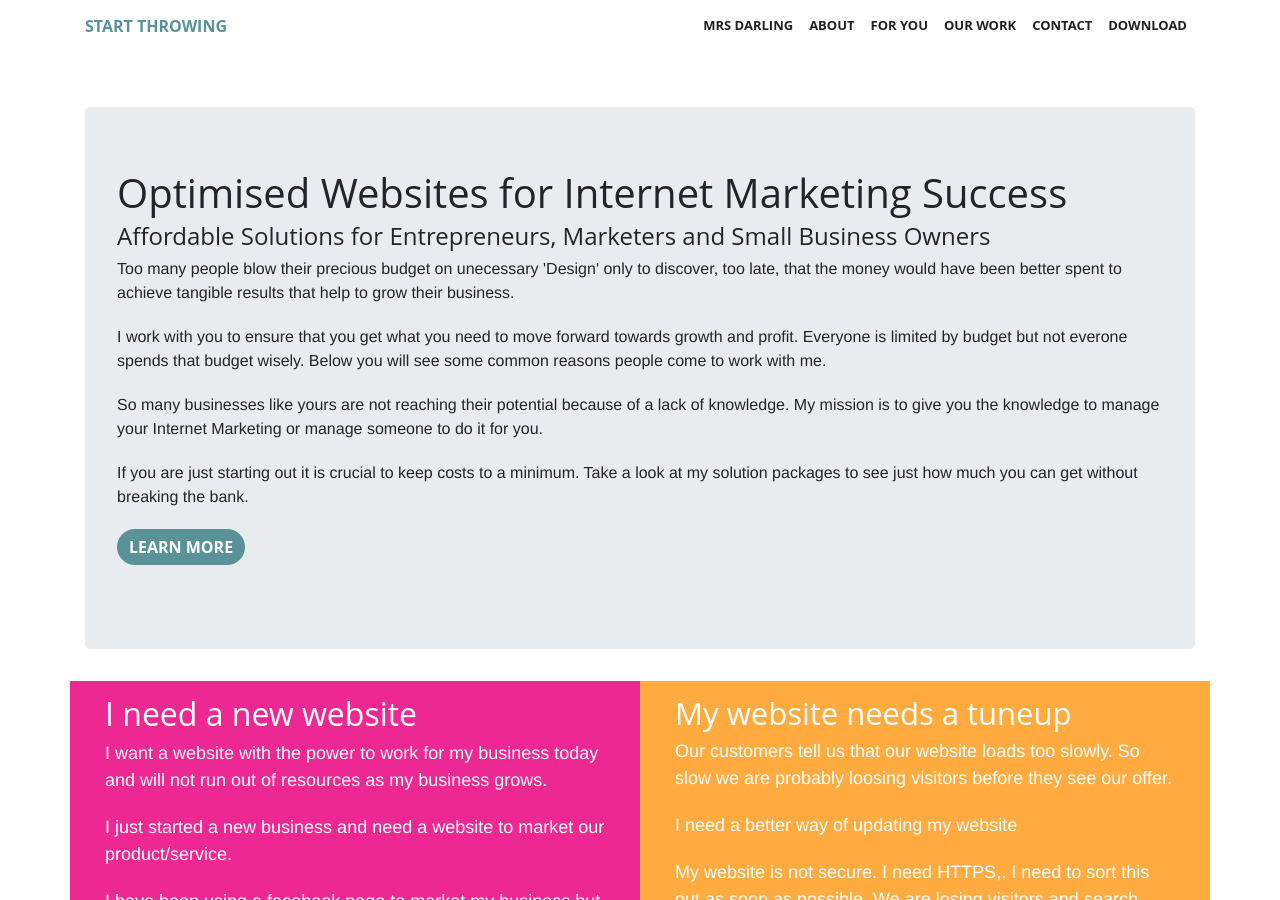
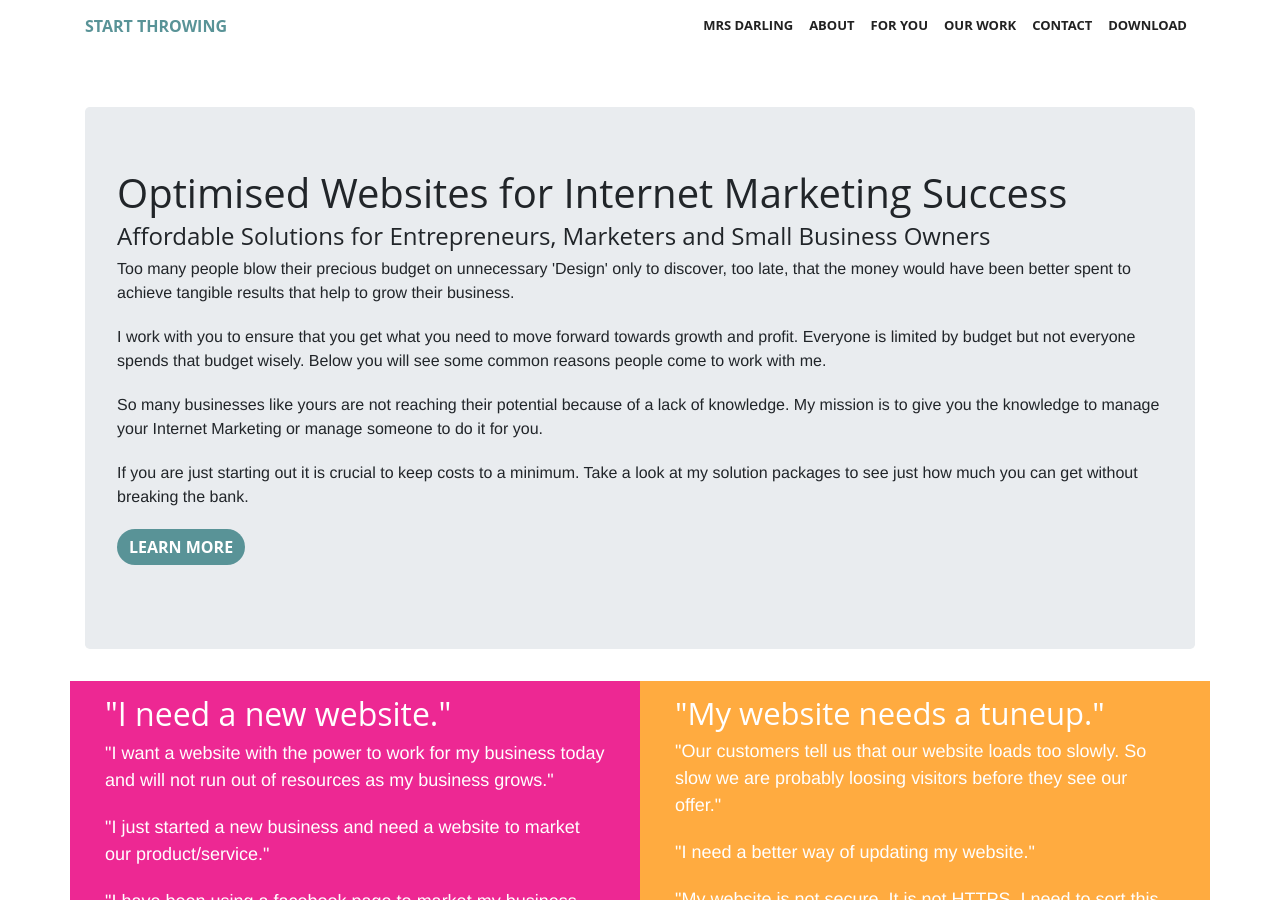
Before and after one commit to primertest-org/ADAADA, a Jekyll site: the page built from index.html, in a window 1280 px wide and 900 px high, scrolled down 893 px. Built offline with Jekyll 4.4.1, drawn with Linux system fonts in a browser that asks for light colours; some web fonts are replaced; some of the changed text lies outside the part shown; grey boxes are pictures that could not be loaded.

Commit message:
Updated '_includes/about.html' via CloudCannon

```diff
--- a/_includes/about.html
+++ b/_includes/about.html
@@ -1,39 +1,39 @@
 <section id="about">
 <div>
         <div class="container">
-            <div class="jumbotron d-inline-block editable"><h1>Optimised Websites for Internet Marketing Success</h1><h1 style="font-size:24px;">Affordable Solutions for Entrepreneurs, Marketers and Small Business Owners</h1><p>Too many people blow their precious budget on unecessary 'Design' only to discover, too late, that the money would have been better spent to achieve tangible results that help to grow their business.</p><p>I work with you to ensure that you get what you need to move forward towards growth and profit. Everyone is limited by budget but not everone spends that budget wisely. Below you will see some common reasons people come to work with me.</p><p>So many businesses like yours are not reaching their potential because of a lack of knowledge. My mission is to give you the knowledge to manage your Internet Marketing or manage someone to do it for you.</p><p>If you are just starting out it is crucial to keep costs to a minimum. Take a look at my solution packages to see just how much you can get without breaking the bank.</p><p><a class="btn btn-primary cc-active" role="button" href="#">Learn more</a></p></div>
+            <div class="jumbotron d-inline-block editable"><h1>Optimised Websites for Internet Marketing Success</h1><h1 style="font-size:24px;">Affordable Solutions for Entrepreneurs, Marketers and Small Business Owners</h1><p>Too many people blow their precious budget on unnecessary 'Design' only to discover, too late, that the money would have been better spent to achieve tangible results that help to grow their business.</p><p>I work with you to ensure that you get what you need to move forward towards growth and profit. Everyone is limited by budget but not everyone spends that budget wisely. Below you will see some common reasons people come to work with me.</p><p>So many businesses like yours are not reaching their potential because of a lack of knowledge. My mission is to give you the knowledge to manage your Internet Marketing or manage someone to do it for you.</p><p>If you are just starting out it is crucial to keep costs to a minimum. Take a look at my solution packages to see just how much you can get without breaking the bank.</p><p><a class="btn btn-primary cc-active" role="button" href="#">Learn more</a></p></div>
         </div>
 
 <div class="container">
             <div class="row projects">
                 <div class="col-sm-6 col-lg-6 col-xl-6 offset-lg-0 item" style="background-color:#ed2893;padding-top:15px;padding-right:34px;padding-left:35px;padding-bottom:35px;">
-                    <h3 class="text-left text-white name editable" style="font-size:32px;">I need a new website</h3>
-                    <p class="text-left text-white description editable" style="font-size:18px;">I want a website with the power to work for my business today and will not run out of resources as my business grows.</p>
-                    <p class="text-left text-white description editable" style="font-size:18px;">I just started a new business and need a website to market our product/service.</p>
-                    <p class="text-left text-white description editable" style="font-size:18px;">I have been using a facebook page to market my business but now I need my own place on the internet that I have full control of. I want to market and grow my business without limits.</p>
+                    <h3 class="text-left text-white name editable" style="font-size:32px;">"I need a new website."</h3>
+                    <p class="text-left text-white description editable" style="font-size:18px;">"I want a website with the power to work for my business today and will not run out of resources as my business grows."</p>
+                    <p class="text-left text-white description editable" style="font-size:18px;">"I just started a new business and need a website to market our product/service."</p>
+                    <p class="text-left text-white description editable" style="font-size:18px;">"I have been using a facebook page to market my business but now I need my own place on the internet that I have full control of. I want to market and grow my business without limits."</p>
                 </div>
                 <div class="col-sm-6 col-lg-6 col-xl-6 item" style="background-color:#ffab40;padding-top:15px;padding-right:35px;padding-left:35px;padding-bottom:35px;">
-                    <h3 class="text-left text-white name editable" style="font-size:31px;">My website needs a tuneup</h3>
-                    <p class="text-left text-white editable" style="font-size:18px;">Our customers tell us that our website loads too slowly. So slow we are probably loosing visitors before they see our offer.</p>
-                    <p class="text-left text-white editable" style="font-size:18px;">I need a better way of updating my website </p>
-                    <p class="text-left text-white editable" style="font-size:18px;">My website is not secure. I need HTTPS,. I need to sort this out as soon as possible. We are losing visitors and search engine ranking.</p>
-                    <p class="text-left text-white editable" style="font-size:18px;">I need a better way of updating my website </p>
+                    <h3 class="text-left text-white name editable" style="font-size:31px;">"My website needs a tuneup."</h3>
+                    <p class="text-left text-white editable" style="font-size:18px;">"Our customers tell us that our website loads too slowly. So slow we are probably loosing visitors before they see our offer."</p>
+                    <p class="text-left text-white editable" style="font-size:18px;">"I need a better way of updating my website."</p>
+                    <p class="text-left text-white editable" style="font-size:18px;">"My website is not secure. It is not HTTPS. I need to sort this out as soon as possible. We are losing visitors and search engine ranking."</p>
+                    <p class="text-left text-white editable" style="font-size:18px;">"I need a better way of updating my website."</p>
                 </div>
                 <div class="col-sm-6 col-lg-6 col-xl-6 item" style="background-color:#1e6add;padding-top:15px;padding-right:35px;padding-left:35px;padding-bottom:35px;">
-                    <h3 class="text-left text-white name editable" style="font-size:32px;">My website needs a redesign</h3>
-                    <p class="text-left text-white description editable" style="font-size:18px;">My website looks dated.</p>
-                    <p class="text-left text-white description editable" style="font-size:18px;">My website looks terrible and is impossible to use on devices with smaller screens.</p>
-                    <p class="text-left text-white description editable" style="font-size:18px;">My website looks ok but does not generate enquiries I don't even know if it gets any visitors. </p>
-                    <p class="text-left text-white description editable" style="font-size:18px;">My website attracts the wrong kind of enquiries. </p>
-                    <p class="text-left text-white description editable" style="font-size:18px;">My customers complain that my website is not as useful as it should be.</p>
-                    <p class="text-left text-white description editable" style="font-size:18px;">My website does not feature in search engine results </p>
+                    <h3 class="text-left text-white name editable" style="font-size:32px;">"My website needs a redesign."</h3>
+                    <p class="text-left text-white description editable" style="font-size:18px;">"My website looks dated."</p>
+                    <p class="text-left text-white description editable" style="font-size:18px;">"My website looks terrible and is impossible to use on devices with smaller screens."</p>
+                    <p class="text-left text-white description editable" style="font-size:18px;">"My website looks OK but doesn't generate enquiries. I don't even know if it gets any visitors."</p>
+                    <p class="text-left text-white description editable" style="font-size:18px;">"My website attracts the wrong kind of enquiries."</p>
+                    <p class="text-left text-white description editable" style="font-size:18px;">"My customers complain that my website is not as useful as it should/could be."</p>
+                    <p class="text-left text-white description editable" style="font-size:18px;">"My website does not feature in search engine results."</p>
                 </div>
                 <div class="col-sm-6 col-lg-6 col-xl-6 item" style="background-color:#56aa1c;padding-top:15px;padding-left:35px;padding-right:35px;padding-bottom:35px;">
-                    <h3 class="text-left text-white name editable" style="font-size:32px;">My website needs additional functionality</h3>
-                    <p class="text-left text-white description editable" style="font-size:18px;">I want to collect email addresses and send timely and useful emails to list members. I heard it is the best way to drive traffic to the website. </p>
-                    <p class="text-left text-white description editable" style="font-size:18px;">I need a better way of updating my website </p>
-                    <p class="text-left text-white description editable" style="font-size:18px;">I want to show my customers a real time list of our products</p>
-                    <p class="text-left text-white description editable" style="font-size:18px;">I want real time chat on my website to offer worldwide instant customer support.</p>
+                    <h3 class="text-left text-white name editable" style="font-size:32px;">"My website needs additional functionality."</h3>
+                    <p class="text-left text-white description editable" style="font-size:18px;">"I want to collect email addresses and send timely and useful emails to list members. I heard it is the best way to drive traffic to the website."</p>
+                    <p class="text-left text-white description editable" style="font-size:18px;">"I need a better way of updating my website."</p>
+                    <p class="text-left text-white description editable" style="font-size:18px;">"I want to show my customers a real time list of our products."</p>
+                    <p class="text-left text-white description editable" style="font-size:18px;">"I want real time chat on my website to offer worldwide instant customer support."</p>
                 </div>
             </div>
         </div>
```
